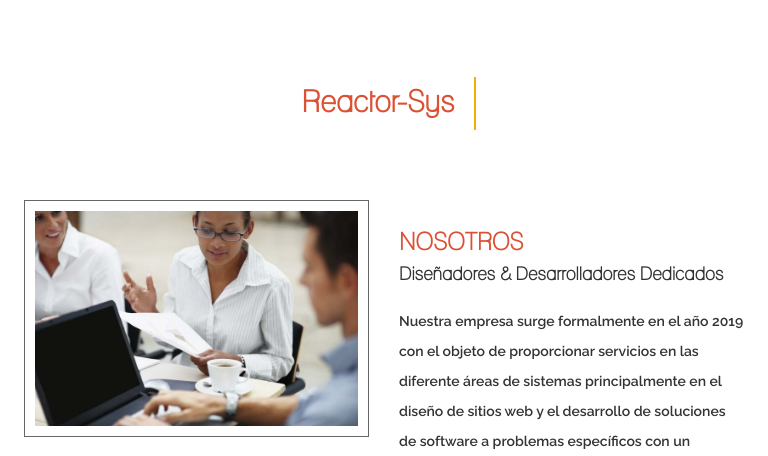
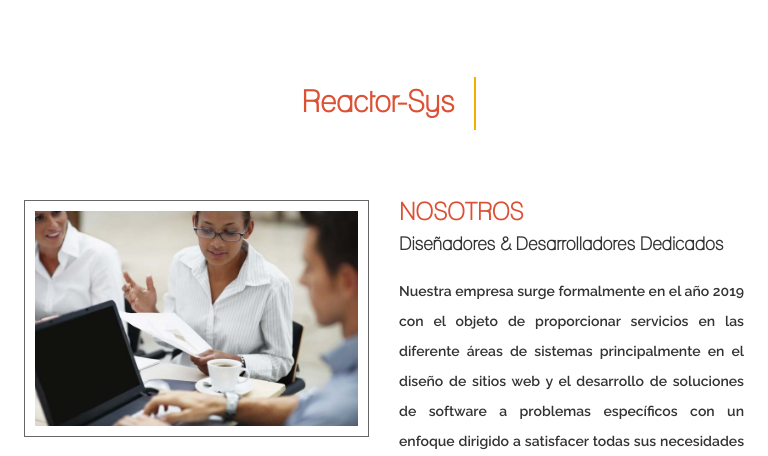
Before and after one commit to skynetfrank/reactor-web, a PHP site: page / in a window 768 px wide. Shown: the part 3840-4296 px from the top of the page. Run offline with PHP 8.4, Linux system fonts and the light colour scheme.

Commit message:
cambios para subir al web-hosting

```diff
--- a/css/style.css
+++ b/css/style.css
@@ -608,16 +608,10 @@
   .table-item {
     margin-bottom: 30px;
   }
-
-  .h3-nosotros {
-  margin-top: 30px;
-}
 }
 
 /* media 960 */
 @media only screen and (min-width: 760px) {
-  .h3-nosotros {
-  margin-top: 30px;
 }
 
 /* media 360 */
@@ -625,8 +619,6 @@
   #team h4 {
     padding-bottom: 30px;
   }
-   .h3-nosotros {
-  margin-top: 30px;
 }
 
 #contact .form-control::placeholder {
```
Also changed, not shown: 1 other file.
